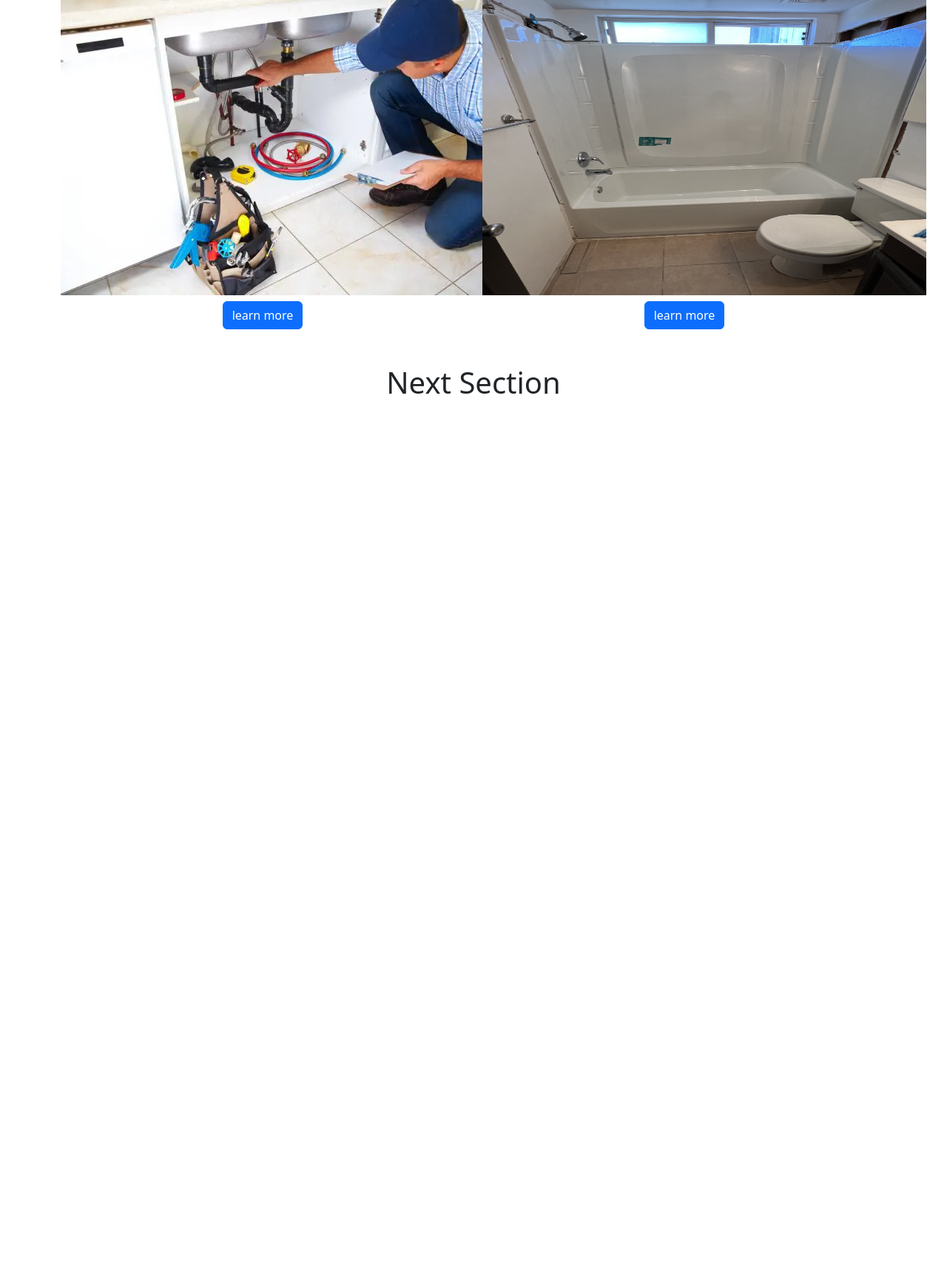
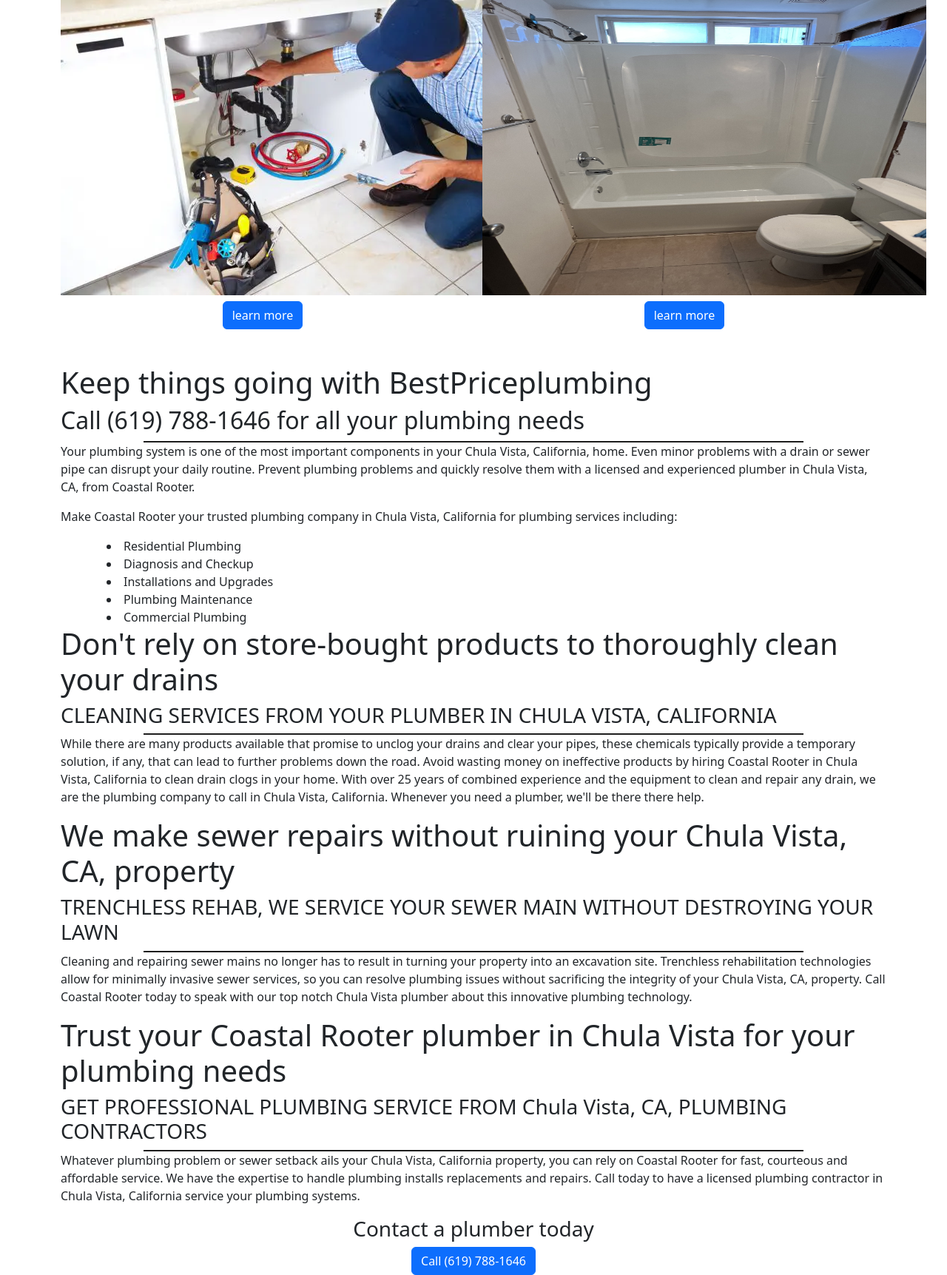
Before and after one commit to kingofcode898/DadWeb, a Flask app: page / in a window 1280 px wide. Shown: the part 1547-3270 px from the top of the page at 74% size. Before the commit the page ends 2079 px from the top, so only its background shows below. Run offline with Flask 3, Linux system fonts and the light colour scheme.

Commit message:
added content and functionality

```diff
--- a/templates/header.html
+++ b/templates/header.html
@@ -1,2 +1,8 @@
-<div class="fusion-contact-info">
-                    </div>
+<div class="container-lg">
+    <div class="row align-items-center ">
+     <div class="col">
+      Call Now! <a href="tel:6197881646"> (619) 788-1646 </a><span>|</span>
+          <a href="mailto:bestpriceplumbing@yahoo.com"> bestpriceplumbing @yahoo.com </a>
+     </div>
+    </div>
+  </div>
--- a/templates/homepage.html
+++ b/templates/homepage.html
@@ -8,20 +8,13 @@
   </head>
   <body>
     <!--This is the header-->
-    <div class="container-lg">
-      <div class="row align-items-center ">
-       <div class="col">
-        Call Now! <a href="tel:6197881646"> (619) 788-1646 </a><span>|</span>
-            <a href="mailto:bestpriceplumbing@yahoo.com"> bestpriceplumbing @yahoo.com </a>
-       </div>
-      </div>
-    </div>
+    {% include "header.html"%}
     <!--This is the code for the navbar-->
     {% include "navbar.html" %}
     <!--This is the beggining of the body that is not the navbar-->
     <div class="d-flex container-fluid position-relative"  >
         <img class="img-fluid overflow-hidden" src="/static/Gran.jpg" style= "max-height: 400px; min-width: 100%;">
-        <h2 style="position: absolute; top: 30%; left: 30%; color:Blue; font-weight: bold ;text-shadow: 2px 2px black;">Best Price Plumbing</h2>
+        <h1 style="position: absolute; top: 30%; left: 40%; color:Blue; font-weight: bold ;text-shadow: 2px 2px black;">Best Price Plumbing</h1>
         <a href="/services" class="btn btn-primary position-absolute" style="top: 50%; left: 60%;">Services</a>
         <a href="tel: 6197881646" class="btn btn-primary position-absolute top-50" style="left: 30%;">619-788-1646</a>
     </div>
@@ -73,8 +66,38 @@
         </div>
       </div>
     </div>
-    <div class="text-center">
-      <h1>Next Section<h1>
+    <div class=" container mt-5 ">
+      <h1>Keep things going with BestPriceplumbing<h1>
+      <h2>Call (619) 788-1646 for all your plumbing needs</h2>
+      <div style="border-top: 1px solid #111111; border-bottom: 1px solid #292929; width: 80%; margin-left: 10%;"></div>
+      <p>Your plumbing system is one of the most important components in your Chula Vista, California, home. Even minor problems with a drain or sewer pipe can disrupt your daily routine. Prevent plumbing problems and quickly resolve them with a licensed and experienced plumber in Chula Vista, CA, from Coastal Rooter.</p>
+
+      <p>Make Coastal Rooter your trusted plumbing company in Chula Vista, California for plumbing services including:</p>
+      <div class="container" style="margin-left: 50px;">
+        <li>Residential Plumbing</li>
+        <li>Diagnosis and Checkup</li>
+        <li>Installations and Upgrades</li>
+        <li>Plumbing Maintenance</li>
+        <li>Commercial Plumbing</li>
+      </div>
+      <h1>Don't rely on store-bought products to thoroughly clean your drains</h1>
+      <h3>CLEANING SERVICES FROM YOUR PLUMBER IN CHULA VISTA, CALIFORNIA</h3>
+      <div style="border-top: 1px solid #111111; border-bottom: 1px solid #292929; width: 80%; margin-left: 10%;"></div>
+      <p>While there are many products available that promise to unclog your drains and clear your pipes, these chemicals typically provide a temporary solution, if any, that can lead to further problems down the road. Avoid wasting money on ineffective products by hiring Coastal Rooter in Chula Vista, California to clean drain clogs in your home. With over 25 years of combined experience and the equipment to clean and repair any drain, we are the plumbing company to call in Chula Vista, California. Whenever you need a plumber, we'll be there there help.</p>
+
+      <h1> We make sewer repairs without ruining your Chula Vista, CA, property</h1>
+      <h3>TRENCHLESS REHAB, WE SERVICE YOUR SEWER MAIN WITHOUT DESTROYING YOUR LAWN</h3>
+      <div style="border-top: 1px solid #111111; border-bottom: 1px solid #292929; width: 80%; margin-left: 10%;"></div>
+      <p>Cleaning and repairing sewer mains no longer has to result in turning your property into an excavation site. Trenchless rehabilitation technologies allow for minimally invasive sewer services, so you can resolve plumbing issues without sacrificing the integrity of your Chula Vista, CA, property. Call Coastal Rooter today to speak with our top notch Chula Vista plumber about this innovative plumbing technology.</p>
+
+      <h1>Trust your Coastal Rooter plumber in Chula Vista for your plumbing needs</h1>
+      <h3>GET PROFESSIONAL PLUMBING SERVICE FROM Chula Vista, CA, PLUMBING CONTRACTORS</h3>
+      <div style="border-top: 1px solid #111111; border-bottom: 1px solid #292929; width: 80%; margin-left: 10%;"></div>
+      <p>Whatever plumbing problem or sewer setback ails your Chula Vista, California property, you can rely on Coastal Rooter for fast, courteous and affordable service. We have the expertise to handle plumbing installs replacements and repairs. Call today to have a licensed plumbing contractor in Chula Vista, California service your plumbing systems.</p>
+    </div>
+    <div class="container text-center">
+      <h3>Contact a plumber today</h3>
+      <a class="btn btn-primary" href="tel:6197881646">Call (619) 788-1646</a>
     </div>
     <script src="https://cdn.jsdelivr.net/npm/bootstrap@5.3.0-alpha3/dist/js/bootstrap.bundle.min.js" integrity="sha384-ENjdO4Dr2bkBIFxQpeoTz1HIcje39Wm4jDKdf19U8gI4ddQ3GYNS7NTKfAdVQSZe" crossorigin="anonymous"></script>
   </body>
```
